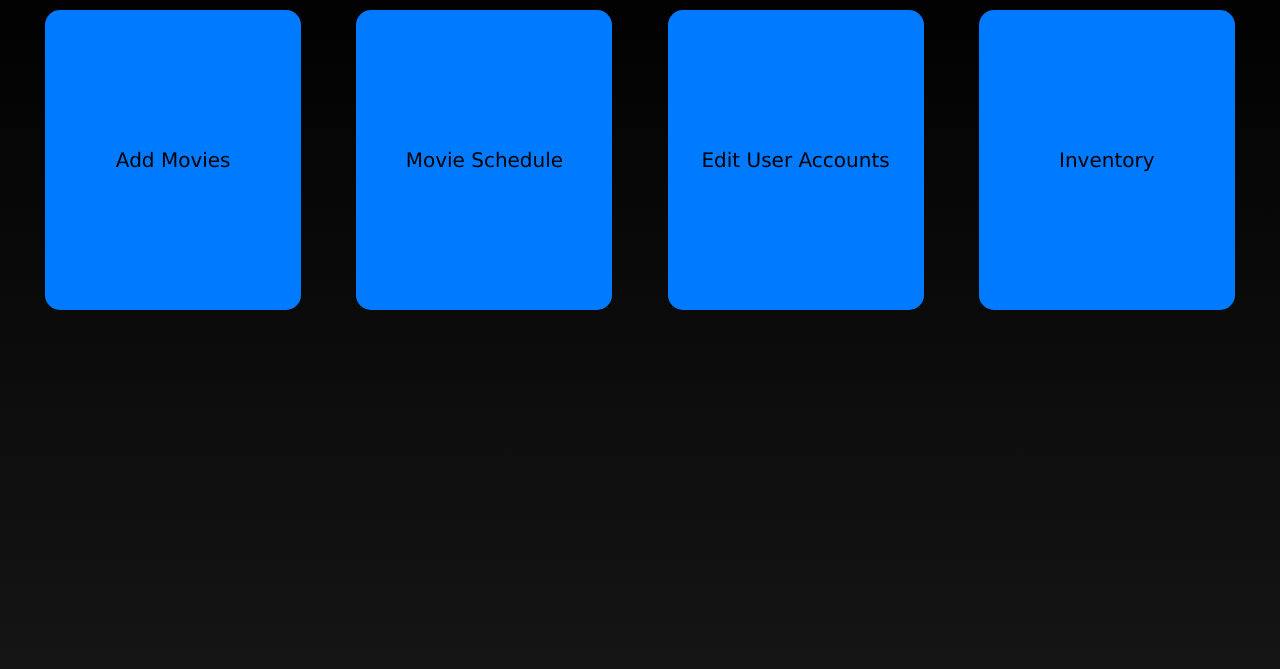
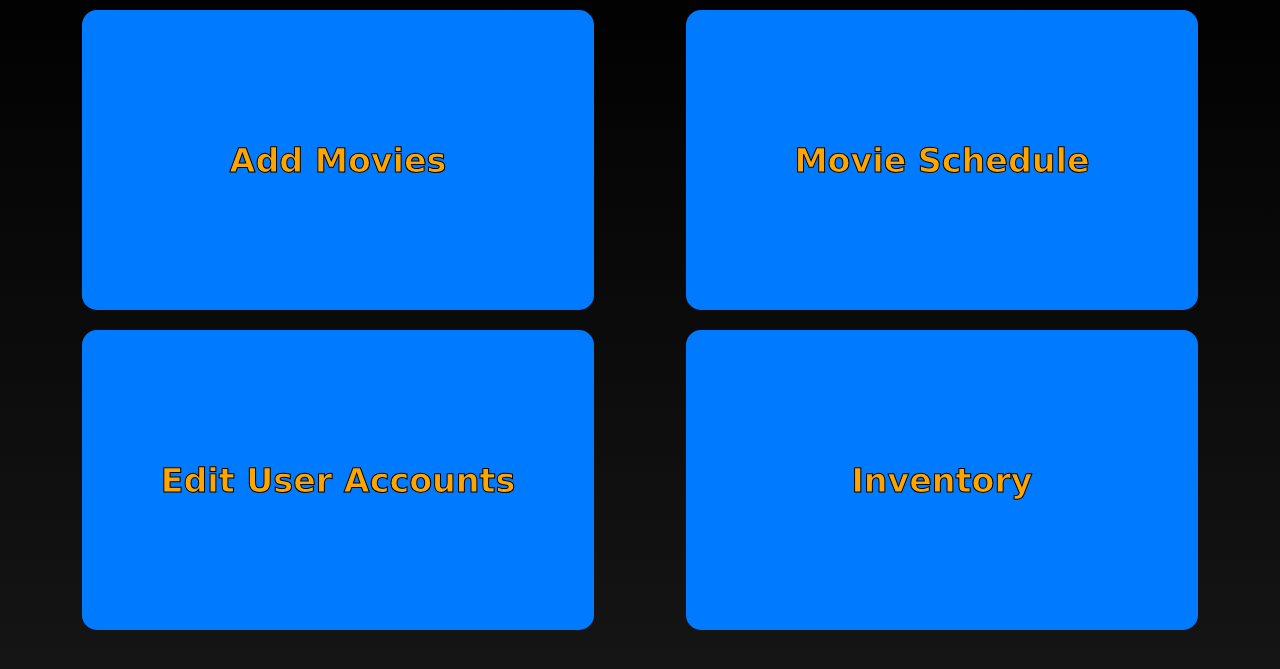
Before and after one commit to pgpdc/ShowSpotter, a PHP site: page /ShowSpotter/admin/admin.php in a window 1280 px wide. Shown: the part 55-724 px from the top of the page. Run offline with PHP 8.4, Linux system fonts and the light colour scheme; a user stored in the database is signed in.

Commit message:
CSS Fixes

```diff
--- a/Showtimes.php
+++ b/Showtimes.php
@@ -124,7 +124,6 @@ function formatDate(date) {
 
 
     <!--Movie Listings-->
-    <br>
     <h2>Showtimes: </h2>
     <?php
     while ($row = mysqli_fetch_assoc($result)) {
--- a/Styles/admin.css
+++ b/Styles/admin.css
@@ -21,7 +21,7 @@ body{
 }
 
 .container a {
-    width: 20%;
+    width: 40%;
     height: 300px;
     color: #fff;
     background-color: #007BFF;
@@ -34,6 +34,10 @@ body{
     font-size: 20px;
     transition: all 0.3s ease;
     margin: 10px;
+    font-size: 25pt;
+    font-weight: bold;
+    color: orange;
+    -webkit-text-stroke: 1px #000;
 }
 
 .container a:hover {
--- a/Styles/navbar.css
+++ b/Styles/navbar.css
@@ -28,6 +28,7 @@ nav a{
     transition: background-color 0.3s, color 0.3s;
     color: white;
     font-size: 20px;
+    border-radius: 3px;
 }
 
 nav a:hover,
--- a/admin/admin.php
+++ b/admin/admin.php
@@ -26,7 +26,6 @@ require("../theaterDatabase.php");
     <a href="movieSchedule.php">Movie Schedule</a>
     <a href="admin_edit_account.php">Edit User Accounts</a>
     <a href="modifyInventory.php">Inventory</a>
-
   </div>
 </body>
 
--- a/customerInfo.php
+++ b/customerInfo.php
@@ -167,7 +167,7 @@ if(mysqli_num_rows($queryNameResult)>0){
 
 <script>
 
-  function passHide{
+  function passHide() {
     var a = document.getElementBy("hidden");
     if (a.style.display === "none"){
         a.style.display = "block";
```
